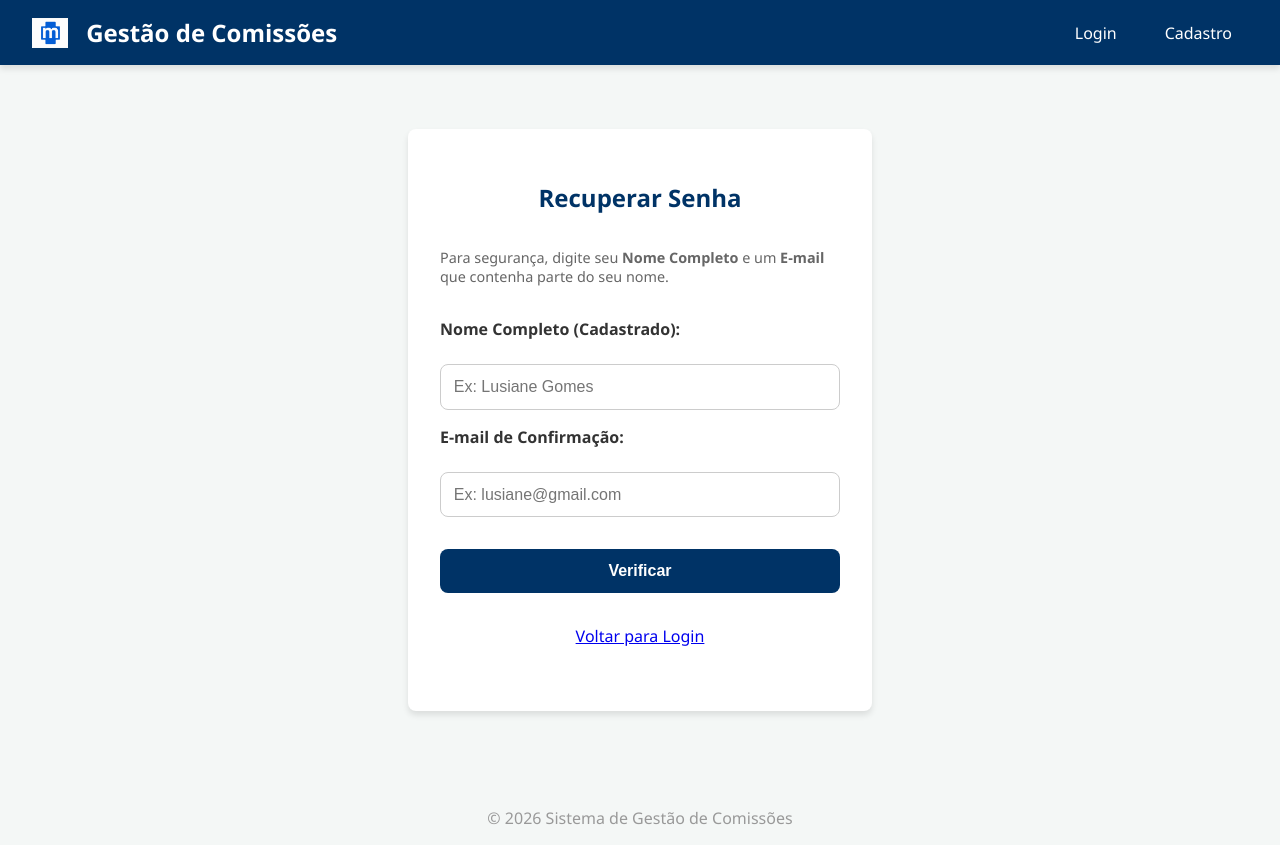
After one commit to lusianegomes123-hue/gestaodecomissao, a Flask app: page /recover_password in a window 1280 px wide. The commit adds this page. Run offline with Flask 3, Linux system fonts and the light colour scheme.

Commit message:
Feat: Implement Password Recovery (Name/Email Match) and Case-insensitive Registration

```diff
--- a/app.py
+++ b/app.py
@@ -50,9 +50,10 @@ def register():
             flash('Por favor, digite seu Nome Completo.')
             return redirect(url_for('register'))
 
-        # Verifica duplicidade
-        if User.query.filter_by(username=full_name).first():
-            flash('Este Nome já possui cadastro. Tente fazer login.')
+        # Verifica duplicidade (Ignorando Maiúsculas/Minúsculas)
+        existing_user = User.query.filter(func.lower(User.username) == full_name.lower()).first()
+        if existing_user:
+            flash('Este Nome já possui cadastro. Tente fazer login ou recuperar senha.')
             return redirect(url_for('register'))
 
         # Cria usuario (username = full_name)
@@ -65,6 +66,45 @@ def register():
         return redirect(url_for('login'))
 
     return render_template('register.html')
+
+@app.route('/recover_password', methods=['GET', 'POST'])
+def recover_password():
+    if request.method == 'POST':
+        full_name = request.form.get('full_name').strip()
+        email = request.form.get('email', '').strip().lower()
+        step = request.form.get('step')
+        new_password = request.form.get('new_password')
+
+        # 1. Busca Usuário (Case Insensitive)
+        user = User.query.filter(func.lower(User.username) == full_name.lower()).first()
+
+        if not user:
+            flash('Usuário não encontrado.')
+            return render_template('recover_password.html', valid_user=None)
+
+        # 2. Validação Lógica (Parte do nome no email)
+        # Ex: Nome "Lusiane Gomes", Email "lusiane@..." -> Match
+        # Ex: "123" no email não conta, vamos exigir pelo menos 3 letras para evitar falso positivo fácil
+        name_parts = [p.lower() for p in user.full_name.split() if len(p) > 2]
+
+        # Regra: Pelo menos uma parte do nome (com >2 letras) deve estar no email
+        match = any(part in email for part in name_parts)
+
+        if not match:
+            flash('O e-mail informado não corresponde aos critérios de segurança do nome cadastrado.')
+            return render_template('recover_password.html', valid_user=None)
+
+        # 3. Se for etapa de Reset
+        if step == 'reset' and new_password:
+            user.set_password(new_password)
+            db.session.commit()
+            flash('Senha redefinida com sucesso! Faça login.')
+            return redirect(url_for('login'))
+
+        # 4. Se passou validação mas não é reset ainda, mostra formulário de senha
+        return render_template('recover_password.html', valid_user=user, email_attempt=email)
+
+    return render_template('recover_password.html', valid_user=None)
 
 @app.route('/logout')
 @login_required
--- a/templates/login.html
+++ b/templates/login.html
@@ -19,7 +19,11 @@
             <label for="password">Senha</label>
             <input type="password" name="password" id="password" required>
         </div>
-        <button type="submit">Entrar</button>
+        <button type="submit" style="width: 100%; margin-top: 1rem;">Entrar</button>
+
+        <div style="text-align: center; margin-top: 1rem; font-size: 0.9rem;">
+            <a href="{{ url_for('recover_password') }}" style="color: #666;">Esqueci minha senha</a>
+        </div>
         <p style="text-align: center; margin-top: 1rem;">
             Novo por aqui? <a href="{{ url_for('register') }}">Cadastre-se</a>
         </p>
--- /dev/null
+++ b/templates/recover_password.html
@@ -0,0 +1,47 @@
+{% extends "base.html" %}
+
+{% block content %}
+<div class="card" style="max-width: 400px; margin: 2rem auto;">
+    <h2 style="color: var(--primary-color); text-align: center;">Recuperar Senha</h2>
+
+    {% if not valid_user %}
+    <!-- Passo 1: Validação -->
+    <form method="POST" action="{{ url_for('recover_password') }}">
+        <p style="color: #666; font-size: 0.9rem; margin-bottom: 1rem;">
+            Para segurança, digite seu <strong>Nome Completo</strong> e um <strong>E-mail</strong> que contenha parte do
+            seu nome.
+        </p>
+
+        <label for="full_name">Nome Completo (Cadastrado):</label>
+        <input type="text" id="full_name" name="full_name" required placeholder="Ex: Lusiane Gomes">
+
+        <label for="email">E-mail de Confirmação:</label>
+        <input type="email" id="email" name="email" required placeholder="Ex: lusiane@gmail.com">
+
+        <button type="submit" style="width: 100%; margin-top: 1rem;">Verificar</button>
+
+        <div style="text-align: center; margin-top: 1rem;">
+            <a href="{{ url_for('login') }}">Voltar para Login</a>
+        </div>
+    </form>
+
+    {% else %}
+    <!-- Passo 2: Redefinição -->
+    <form method="POST" action="{{ url_for('recover_password') }}">
+        <div style="background-color: #e6ffe6; color: green; padding: 10px; border-radius: 5px; margin-bottom: 1rem;">
+            ✅ Validação confirmada para <strong>{{ valid_user.full_name }}</strong>.
+        </div>
+
+        <!-- Reenvia dados para re-validação silenciosa -->
+        <input type="hidden" name="full_name" value="{{ valid_user.full_name }}">
+        <input type="hidden" name="email" value="{{ email_attempt }}">
+        <input type="hidden" name="step" value="reset">
+
+        <label for="new_password">Nova Senha:</label>
+        <input type="password" id="new_password" name="new_password" required>
+
+        <button type="submit" style="width: 100%; margin-top: 1rem;">Salvar Nova Senha</button>
+    </form>
+    {% endif %}
+</div>
+{% endblock %}
```
